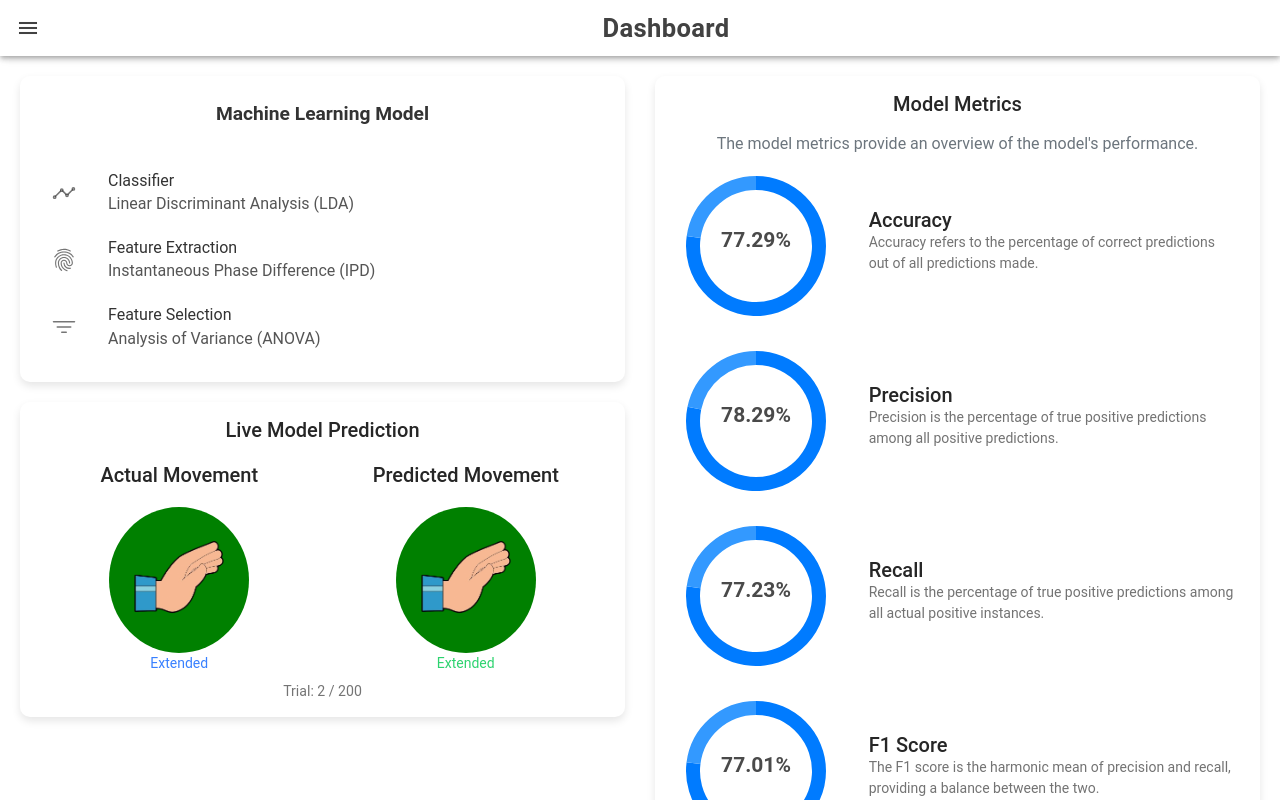
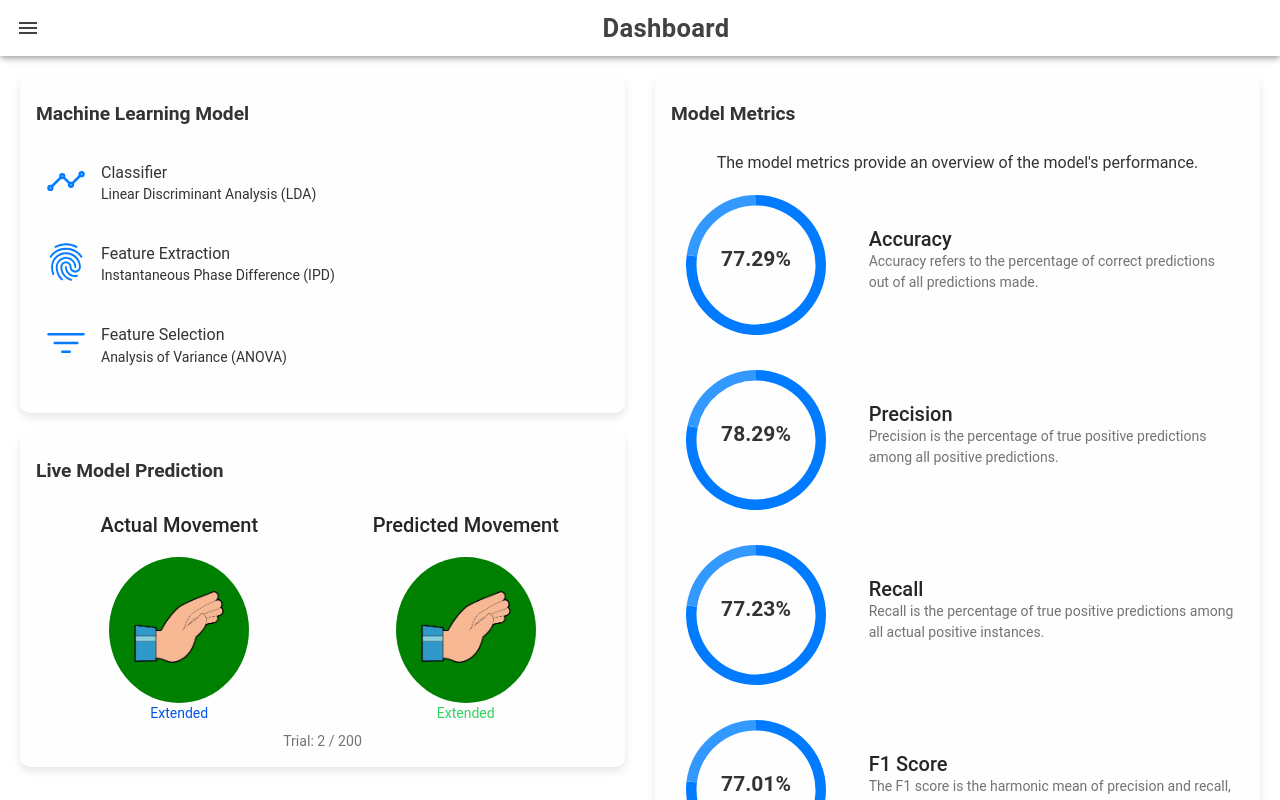
Before and after one commit to meneerfrikkie/MachineLearningDashboard, a React (Vite) app: page /home in a window 1280 px wide. Built offline with nearby package versions, Linux system fonts and the light colour scheme.

Commit message:
style: Another UI Update

```diff
--- a/src/components/CircularChart.tsx
+++ b/src/components/CircularChart.tsx
@@ -38,7 +38,7 @@ const CircularChart: React.FC<CircularChartProps> = ({ percentage }) => {
       options: {
         rotation: 0, // No rotation, for full circle
         circumference: 360, // Full circle (360 degrees)
-        cutout: '80%', // Makes it look like a ring
+        cutout: '85%', // Makes it look like a ring
         plugins: {
           tooltip: {
             enabled: false,
@@ -64,7 +64,7 @@ const CircularChart: React.FC<CircularChartProps> = ({ percentage }) => {
           transform: 'translate(-50%, -50%)',
           fontSize: '1.5em',
           fontWeight: 'bold',
-          color: '#4a4a4a',
+          color: 'var(--custom-header-text)',
         }}
       >
         {percentage}%
--- a/src/components/WristPredictionAnimation.tsx
+++ b/src/components/WristPredictionAnimation.tsx
@@ -52,7 +52,7 @@ const WristPredictionAnimation: React.FC = () => {
   return (
     <IonCard className="custom-card">
       <IonCardHeader className="card-header">
-        <IonCardTitle>Live Model Prediction</IonCardTitle>
+        <IonCardTitle className="card-title">Live Model Prediction</IonCardTitle>
       </IonCardHeader>
       <IonCardContent>
         <IonRow className="prediction-row" style={{ textAlign: 'center' }}>
--- a/src/pages/Home.css
+++ b/src/pages/Home.css
@@ -7,7 +7,7 @@
 
 .metric-description {
   font-size: 1rem;
-  color: #6c757d;
+  color: var(--custom-card-text);
   margin-bottom: 20px;
   text-align: left;
 }
@@ -23,10 +23,11 @@
   border-radius: 10px;
   box-shadow: 0px 4px 8px rgba(0, 0, 0, 0.1);
   margin-bottom: 20px;
+  background-color: var(--custom-card-bg);
 }
 
 .card-header {
-  text-align: center;
+  text-align: justify;
   border-top-left-radius: 10px;
   border-top-right-radius: 10px;
 }
@@ -34,15 +35,14 @@
 .card-title {
   font-size: 1.2rem;
   font-weight: bold;
-  color: #333;
   margin: 10px 0;
+  color: var(--custom-header-text);
 }
 
 .custom-card:hover {
   transform: translateY(-5px);
   transition: transform 0.3s ease;
 }
-
 /* Image Styling */
 .image-wrapper {
   width: 100%;
@@ -57,34 +57,40 @@
 }
 
 /* General Styling */
-.model-details-row {
-  align-items: center;
-  margin-bottom: 15px;
+
+.model-details {
+  margin-bottom: 20px;
 }
 
-.detail-icon-col {
-  text-align: center;
+.model-item {
+  display: flex;
+  align-items: justify;
+  margin-bottom: 15px;
+  padding: 10px;
+  border-radius: 8px;
 }
 
-.detail-icon {
+.model-icon {
   font-size: 2.5rem;
   color: #007BFF;
+  margin-right: 15px;
 }
 
-.detail-text-col {
+.model-info {
   text-align: left;
 }
 
 .detail-heading {
   font-size: 1.2rem;
-  font-weight: bold;
-  color: #333;
+  font-weight: extra-bold;
+  color: var(--custom-header-text);
+  text-align: justify;
 }
 
 .detail-description {
   font-size: 1rem;
-  color: #555;
-  margin: 5px 0 0;
+  color: var(--custom-card-text);
+  margin-top: 5px;
 }
 
 /* Responsive Adjustments */
@@ -106,15 +112,18 @@
     width: 100%;
   }
 
-  .detail-icon {
-    font-size: 2rem;
+  .model-item {
+    flex-direction: row;
+    align-items: flex-start;
+    padding: 15px;
   }
 
-  .detail-heading {
-    font-size: 1rem;
+  .model-icon {
+    font-size: 2rem;
+    margin-bottom: 10px;
   }
 
-  .detail-description {
-    font-size: 0.9rem;
+  .model-info {
+    text-align: center;
   }
 }
--- a/src/pages/Home.tsx
+++ b/src/pages/Home.tsx
@@ -23,6 +23,7 @@ import {
   RefresherEventDetail,
 } from '@ionic/react';
 import './Home.css';
+import '../theme/variables.css';
 import WristPredictionAnimation from '../components/WristPredictionAnimation';
 import { analyticsOutline, fingerPrintOutline, filterOutline } from 'ionicons/icons';
 import CircularChart from '../components/CircularChart';
@@ -67,37 +68,37 @@ const Home: React.FC = () => {
               <IonCol size="12" size-md="6">
                 <IonCard className="custom-card">
                   <IonCardHeader className="card-header">
-                    <IonCardTitle className='card-title'>Machine Learning Model</IonCardTitle>
+                    <IonCardTitle className="card-title">Machine Learning Model</IonCardTitle>
                   </IonCardHeader>
                   <IonCardContent>
-                    <IonList>
+                    <div className="model-details">
                       {/* Classifier */}
-                      <IonItem lines="none" className="model-item">
-                        <IonIcon slot="start" icon={analyticsOutline} className="model-icon" />
-                        <IonLabel>
+                      <div className="model-item">
+                        <IonIcon icon={analyticsOutline} className="model-icon" />
+                        <div className="model-info">
                           <h2 className="detail-heading">Classifier</h2>
-                          <IonText className="detail-description">Linear Discriminant Analysis (LDA)</IonText>
-                        </IonLabel>
-                      </IonItem>
+                          <p className="detail-description">Linear Discriminant Analysis (LDA)</p>
+                        </div>
+                      </div>
 
                       {/* Feature Extraction */}
-                      <IonItem lines="none" className="model-item">
-                        <IonIcon slot="start" icon={fingerPrintOutline} className="model-icon" />
-                        <IonLabel>
+                      <div className="model-item">
+                        <IonIcon icon={fingerPrintOutline} className="model-icon" />
+                        <div className="model-info">
                           <h2 className="detail-heading">Feature Extraction</h2>
-                          <IonText className="detail-description">Instantaneous Phase Difference (IPD)</IonText>
-                        </IonLabel>
-                      </IonItem>
+                          <p className="detail-description">Instantaneous Phase Difference (IPD)</p>
+                        </div>
+                      </div>
 
                       {/* Feature Selection */}
-                      <IonItem lines="none" className="model-item">
-                        <IonIcon slot="start" icon={filterOutline} className="model-icon" />
-                        <IonLabel>
+                      <div className="model-item">
+                        <IonIcon icon={filterOutline} className="model-icon" />
+                        <div className="model-info">
                           <h2 className="detail-heading">Feature Selection</h2>
-                          <IonText className="detail-description">Analysis of Variance (ANOVA)</IonText>
-                        </IonLabel>
-                      </IonItem>
-                    </IonList>
+                          <p className="detail-description">Analysis of Variance (ANOVA)</p>
+                        </div>
+                      </div>
+                    </div>
                   </IonCardContent>
                 </IonCard>
 
@@ -108,8 +109,8 @@ const Home: React.FC = () => {
               {/* Model Metrics Card */}
               <IonCol size="12" size-md="6">
                 <IonCard className="custom-card">
-                  <IonCardHeader>
-                    <IonCardTitle>Model Metrics</IonCardTitle>
+                  <IonCardHeader className="card-header">
+                    <IonCardTitle className="card-title">Model Metrics</IonCardTitle>
                   </IonCardHeader>
                   <IonCardContent>
                     <IonText className="metric-description">
@@ -167,7 +168,7 @@ const Home: React.FC = () => {
               <IonCol size="12" size-md="6">
                 <IonCard className="custom-card">
                   <IonCardHeader className="card-header">
-                    <IonCardTitle>EEG Channels Used</IonCardTitle>
+                    <IonCardTitle className="card-title">EEG Channels Used</IonCardTitle>
                   </IonCardHeader>
                   <IonCardContent>
                     <div className="image-wrapper">
--- a/src/theme/variables.css
+++ b/src/theme/variables.css
@@ -16,7 +16,8 @@ http://ionicframework.com/docs/theming/ */
   /* Custom Colors */
   --custom-header-bg: #f8f9fa;
   --custom-header-text: #333;
-  --custom-card-bg: #ffffff;
+  --custom-card-bg: #fefefe;
+
   /* #fdfdfd */
   --custom-card-text: #333;
   --custom-card-metric: #222;
@@ -27,8 +28,11 @@ http://ionicframework.com/docs/theming/ */
   --custom-text-color: #333;
   /* Default text color */
   --custom-border-color: #ddd;
-  /* Border color for tables and cards */
 
+}
+
+/* General Styling */
+:root {
   /* Main Header Styling */
   .header-title {
     font-size: 1.6rem;
```
